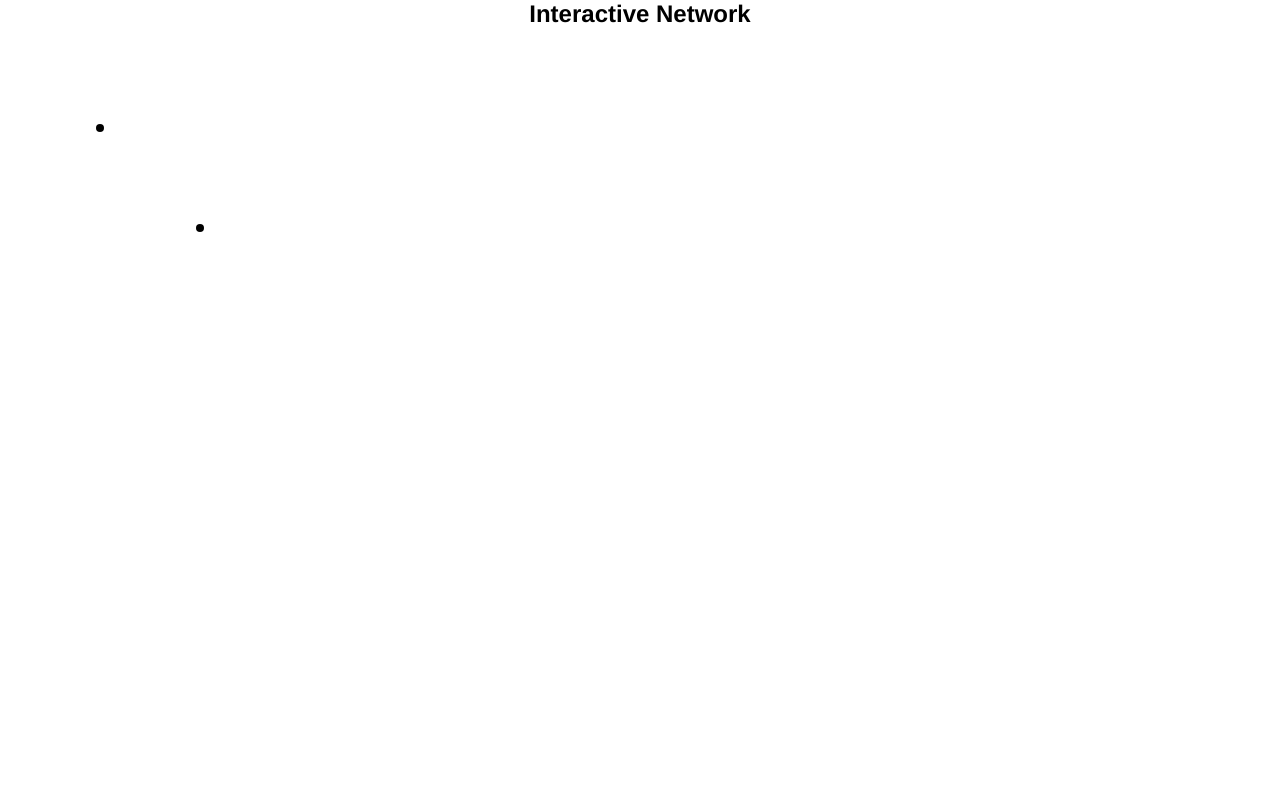
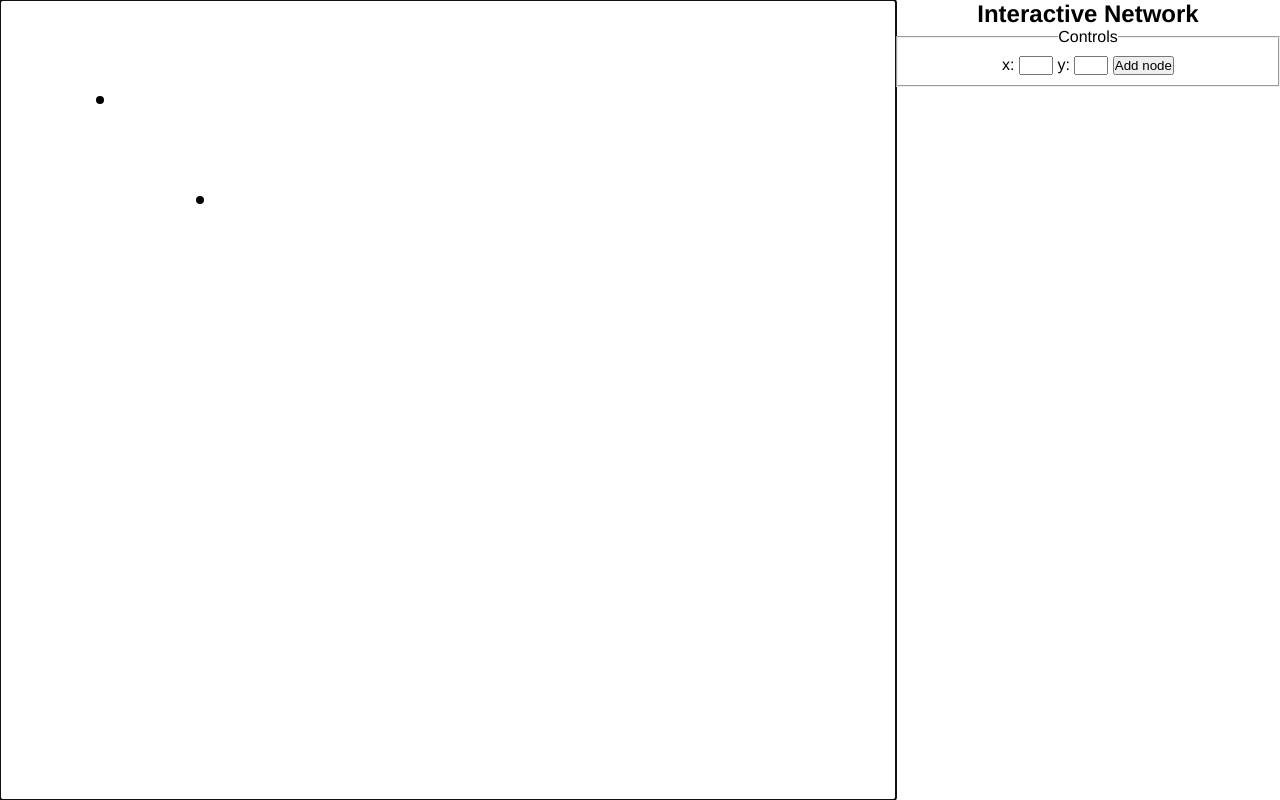
Before and after one commit to dayanyrec/d3network, a plain HTML site: page index.html in a window 1280 px wide. Drawn offline with nearby package versions, Linux system fonts and the light colour scheme.

Commit message:
Add node in network

```diff
--- a/css/style.css
+++ b/css/style.css
@@ -14,3 +14,24 @@ svg {
 	display: block;
 	margin: 0 auto;
 }
+
+fieldset {
+	padding: 10px;
+}
+
+input[type=text] {
+	width: 30px;
+}
+
+.row {
+	display: flex;
+	height: 100%;
+}
+
+.network {
+	width: 70%;
+}
+
+.control {
+	width: 30%;
+}
--- a/index.html
+++ b/index.html
@@ -1,14 +1,29 @@
 <!DOCTYPE html>
 <html lang="en">
+
 <head>
 	<meta charset="UTF-8">
 	<title>Interactive Network Using D3.js</title>
 	<link rel="stylesheet" href="css/style.css">
 </head>
+
 <body>
-	<h2>Interactive Network</h2>
-
+	<div class="row">
+		<div class="network"></div>
+		<div class="control">
+			<h2>Interactive Network</h2>
+			<fieldset>
+				<legend>Controls</legend>
+				<label for="x">x:</label>
+				<input type="text" name="x" id="x">
+				<label for="y">y:</label>
+				<input type="text" name="y" id="y">
+				<input type="button" value="Add node" id="addNode">
+			</fieldset>
+		</div>
+	</div>
 	<script src="http://d3js.org/d3.v3.min.js"></script>
 	<script src="js/script.js"></script>
 </body>
+
 </html>
--- a/js/script.js
+++ b/js/script.js
@@ -1,10 +1,11 @@
 window.onload = function () {
 	var svg,
-		width = window.innerWidth,
-		height = window.innerHeight - document.querySelector('h2').offsetHeight,
-		node;
+		width = document.querySelector('.network').offsetWidth,
+		height = document.querySelector('.network').offsetHeight - document.querySelector('h2').offsetHeight,
+		node,
+		jsonData;
 
-	svg = d3.select('body')
+	svg = d3.select('body').select('.network')
 		.attr('tabindex', 1)
 		.each(function () {
 			this.focus();
@@ -18,6 +19,18 @@ window.onload = function () {
 		.selectAll('circle');
 
 	d3.json('data.json', function (error, data) {
+		jsonData = data;
+		insertNode(node, jsonData);
+	});
+
+	insertNode = function (node, data, isNew) {
+		var newData;
+		if (isNew) {
+			newData = getData();
+			newData.nodes.push(data);
+			data = newData;
+		}
+
 		node = node.data(data.nodes).enter().append('circle')
 			.attr('r', 4)
 			.attr('cx', function (d) {
@@ -26,5 +39,20 @@ window.onload = function () {
 			.attr('cy', function (d) {
 				return d.y;
 			});
+	};
+
+	getData = function () {
+		return jsonData;
+	};
+
+	/* controls */
+	document.querySelector('#addNode').addEventListener('click', function () {
+		var a = {
+				x: document.querySelector('#x').value,
+				y: document.querySelector('#y').value
+			},
+			node = d3.select('body').select('.node').selectAll('circle');
+
+		insertNode(node, a, 1);
 	});
 };
```
